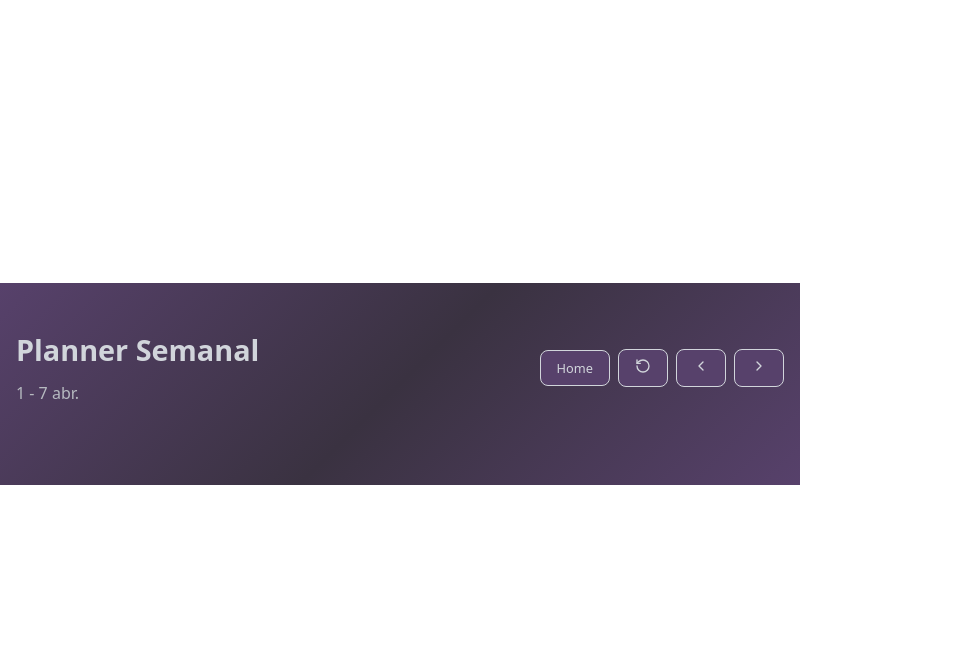
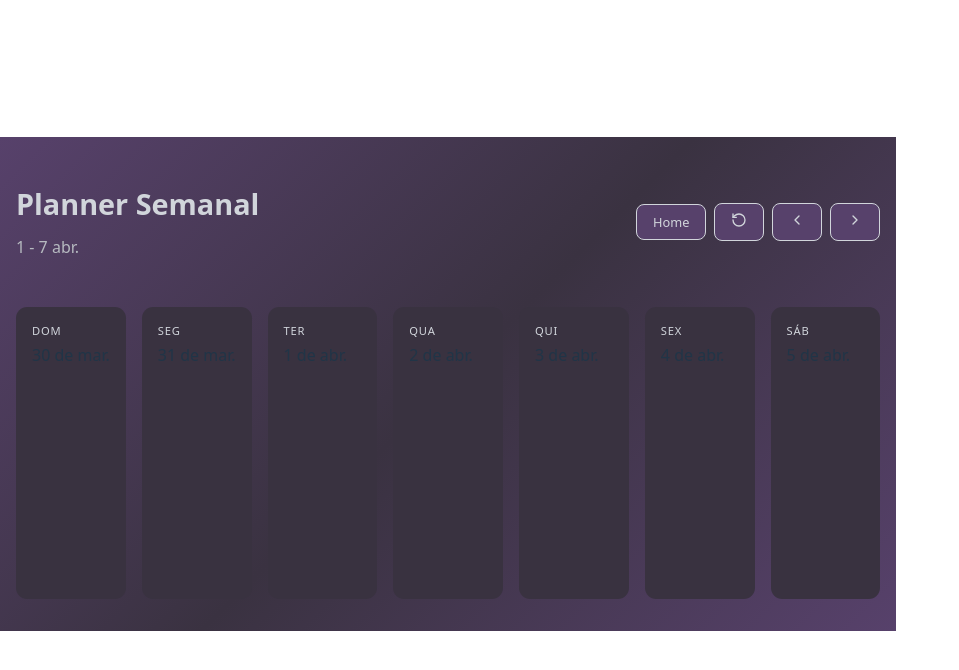
Before and after one commit to andrefrancez/planner, a React (Vite) app in the folder frontend/planner/: page /planner in a window 1280 px wide. Shown: the top 670 px of the page, without its empty margins (0-959 px from the left). Built offline with nearby package versions, Linux system fonts and the light colour scheme.

Commit message:
feat(components): Redesign DayColumn and implement ReminderItem
Using uuidv4

```diff
--- a/frontend/planner/package.json
+++ b/frontend/planner/package.json
@@ -16,6 +16,7 @@
     "react-dom": "^19.1.0",
     "react-fns": "^1.4.0",
     "react-router-dom": "^7.6.2",
+    "uuid": "^11.1.0",
     "uuidv4": "^6.2.13"
   },
   "devDependencies": {
--- /dev/null
+++ b/frontend/planner/src/features/planner/components/DayColumn/DayColumn.module.css
@@ -0,0 +1,29 @@
+.reminderItemContainer {
+    display: flex;
+    flex-direction: column;
+    min-height: 200px;
+}
+
+.container {
+    background: #393240;
+    border-radius: 0.7rem;
+    padding: 1rem;
+}
+
+.container:hover {
+    background: #2F2C33;
+}
+
+.header {
+    margin-bottom: 1rem;
+}
+
+.currentDay {}
+
+.dayName {
+    font-size: 0.7rem;
+    text-transform: uppercase;
+    letter-spacing: 0.05rem;
+    margin-bottom: 0.2rem;
+    color: #d1d5db;
+}
--- /dev/null
+++ b/frontend/planner/src/features/planner/components/DayColumn/DayColumn.tsx
@@ -0,0 +1,81 @@
+import { isToday } from "date-fns";
+import type { Reminder } from "../../types/reminder";
+import { priorityOrder, type Priority } from "../../utils/priorityUtils";
+import styles from "./DayColumn.module.css";
+import { formatDate } from "../../utils/dateUtils";
+import { ReminderItem } from "../ReminderItem/ReminderItem";
+
+interface DayColumnProps {
+    date: Date;
+    dayIndex: number;
+    reminders: Reminder[];
+    onAddReminder: (dayIndex: number, text: string, priority: Priority) => void;
+    onToggleReminder: (id: string) => void;
+    onEditReminder: (id: string, newText: string, priority: Priority) => void;
+    onDeleteReminder: (id: string) => void;
+}
+
+const dayNames = [
+    'Dom', 'Seg', 'Ter', 'Qua',
+    'Qui', 'Sex', 'Sáb',
+]
+
+export const DayColumn = ({ date, dayIndex, reminders, onAddReminder, onToggleReminder, onEditReminder, onDeleteReminder }: DayColumnProps) => {
+    const completed = reminders.filter(r => r.completed).length;
+    const total = reminders.length;
+    const isCurrentDay = isToday(date);
+
+    const sortedReminders = [...reminders].sort((a, b) => {
+        if (a.completed !== b.completed) {
+            return a.completed ? 1 : -1;
+        }
+
+        const aPriority = priorityOrder.indexOf(a.priority);
+        const bPriority = priorityOrder.indexOf(b.priority);
+
+        if (aPriority !== bPriority) {
+            return aPriority - bPriority;
+        }
+
+        return a.createdAt - b.createdAt;
+    });
+
+    const getCounterClass = () => {
+        if(completed === total){
+            return styles.completedCounter;
+        }
+
+        if(isCurrentDay){
+            return styles.currentDayCounter;
+        }
+
+        return styles.defaultCounter;
+    };
+
+    return (
+        <div className={styles.container}>
+            <div className={styles.header}>
+                <div className={styles.dayName}>
+                    {dayNames[dayIndex]}
+                </div>
+
+                <div>
+                    <div>
+                        {formatDate(date)}
+                    </div>
+                    {total > 0 && (
+                        <div className={`${getCounterClass()}`}>
+                            {completed}/{total}
+                        </div>
+                    )}
+                </div>
+            </div>
+
+            <div className={styles.reminderItemContainer}>
+                {sortedReminders.map((reminder) => (
+                   <ReminderItem key={reminder.id} reminder={reminder} onToggle={onToggleReminder} onEdit={onEditReminder} onDelete={onDeleteReminder} />
+                ))}
+            </div>
+        </div>
+    )
+}
--- a/frontend/planner/src/features/planner/components/Planner/Planner.module.css
+++ b/frontend/planner/src/features/planner/components/Planner/Planner.module.css
@@ -19,3 +19,22 @@
     grid-template-columns: 1fr;
     gap: 1rem;
 }
+
+
+@media (min-width: 768px) {
+  .grid {
+    grid-template-columns: repeat(2, 1fr);
+  }
+}
+
+@media (min-width: 1024px) {
+  .grid {
+    grid-template-columns: repeat(3, 1fr);
+  }
+}
+
+@media (min-width: 1280px) {
+  .grid {
+    grid-template-columns: repeat(7, 1fr);
+  }
+}
--- a/frontend/planner/src/features/planner/components/Planner/Planner.tsx
+++ b/frontend/planner/src/features/planner/components/Planner/Planner.tsx
@@ -1,9 +1,16 @@
 import { useCallback, useState } from "react";
 import { PlannerNavbar } from "../PlannerNavbar/PlannerNavbar.tsx";
 import styles from "./Planner.module.css";
+import { DayColumn } from "../DayColumn/DayColumn.tsx";
+import type { Reminder } from "../../types/reminder.ts";
+import { getDaysOfWeek } from "../../utils/dateUtils.ts";
+import type { Priority } from "../../utils/priorityUtils.ts";
+import { v4 as uuidv4 } from "uuid";
 
 const Planner = () => {
     const [currentWeek, setCurrentWeek] = useState(new Date());
+    const [reminders, setReminders] = useState<Reminder[]>([]);
+    const days = getDaysOfWeek(currentWeek);
 
     const navigateWeek = useCallback((direction: 'prev' | 'next') => {
         setCurrentWeek(prev => {
@@ -17,6 +24,35 @@ const Planner = () => {
         setCurrentWeek(new Date());
     }, []);
 
+    const handleAddReminder = (dayIndex: number, text: string, priority: Priority) => {
+        const newReminder: Reminder = {
+            id: uuidv4(),
+            text,
+            completed: false,
+            day: dayIndex,
+            priority,
+            createdAt: Date.now(),
+        };
+
+        setReminders((prev) => [...prev, newReminder]);
+    };
+
+    const handleToggleReminder = (id: string) => {
+        setReminders((prev) =>
+            prev.map((r) => (r.id === id ? { ...r, completed: !r.completed } : r))
+        );
+    };
+
+    const handleEditReminder = (id: string, newText: string, priority: Priority) => {
+        setReminders((prev) =>
+            prev.map((r) => (r.id === id ? { ...r, text: newText, priority } : r))
+        );
+    };
+
+    const handleDeleteReminder = (id: string) => {
+        setReminders((prev) => prev.filter((r) => r.id !== id));
+    };
+
     return (
         <div className={styles.container}>
             <div className={styles.content}>
@@ -26,10 +62,24 @@ const Planner = () => {
                     onNextWeek={() => navigateWeek('next')}
                     onToday={handleToday}
                 />
-            </div>
 
-            <div className={styles.grid}>
+                <div className={styles.grid}>
+                    {days.map((day, index) => {
+                        const remindersForDay = reminders.filter((r) => r.day === index);
 
+                        return (
+                            <DayColumn
+                                key={index}
+                                date={day}
+                                dayIndex={index}
+                                reminders={remindersForDay}
+                                onAddReminder={handleAddReminder}
+                                onToggleReminder={handleToggleReminder}
+                                onEditReminder={handleEditReminder}
+                                onDeleteReminder={handleDeleteReminder} />
+                        );
+                    })}
+                </div>
             </div>
 
             <div className={styles.footer}>
--- /dev/null
+++ b/frontend/planner/src/features/planner/components/ReminderItem/ReminderItem.tsx
@@ -0,0 +1,58 @@
+import { useState } from "react";
+import type { Reminder } from "../../types/reminder";
+import { getPriorityConfig, type Priority } from "../../utils/priorityUtils";
+import styles from "./ReminderItem.module.css";
+import { Check, Edit, X } from "lucide-react";
+
+interface ReminderItemProps {
+    reminder: Reminder;
+    onToggle: (id: string) => void;
+    onEdit: (id: string, newText: string, priority: Priority) => void;
+    onDelete: (id: string) => void;
+}
+
+export const ReminderItem = ({ reminder, onToggle, onEdit, onDelete }: ReminderItemProps) => {
+    const [isEditing, setIsEditing] = useState(false);
+    const [editText, setEditText] = useState(reminder.text);
+    const [editPriority, setEditPriority] = useState<Priority>(reminder.priority);
+    const [isPriorityOpen, setIsPriorityOpen] = useState(false);
+
+    const config = getPriorityConfig(reminder.priority);
+
+    return (
+        <div>
+            {isEditing ? (
+                <div>
+                    <form>
+                        <input type="text" value={editText} />
+                    </form>
+
+                    <div>
+
+                        <div>
+                            <button type="button" >Cancelar</button>
+                            <button type="button" >Salvar</button>
+                        </div>
+                    </div>
+                </div>
+            ) : (
+                <div>
+                    <button>{reminder.completed && <Check size={12} />}</button>
+
+                    <div>
+                        <div>
+                            <div>
+                                <span title={reminder.text}>{reminder.text}</span>
+                            </div>
+                        </div>
+
+                        <div>
+                            <button><Edit size={12}/></button>
+                            <button><X size={12} /></button>
+                        </div>
+                    </div>
+                </div>
+            )}
+        </div>
+    )
+}
--- a/frontend/planner/src/features/planner/utils/dateUtils.ts
+++ b/frontend/planner/src/features/planner/utils/dateUtils.ts
@@ -1,6 +1,6 @@
 export const getDaysOfWeek = (date: Date): Date[] => {
   const start = new Date(date);
-  start.setDate(start.getDate() - start.getDate());
+  start.setDate(start.getDate() - start.getDay());
 
   return Array.from({ length: 7 }, (_, i) => {
     const day = new Date(start);
```
Also changed, not shown: frontend/planner/src/features/planner/components/DayColumn.tsx (deleted, +0 -26 lines), frontend/planner/src/features/planner/components/ReminderItem/ReminderItem.module.css (added), 1 other file (tests, documents, lock files or other folders).
